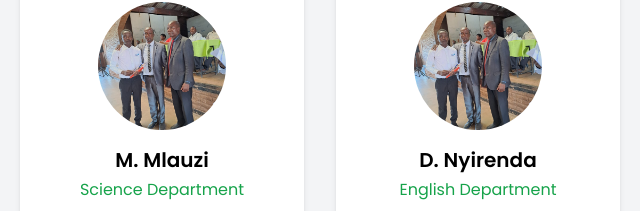
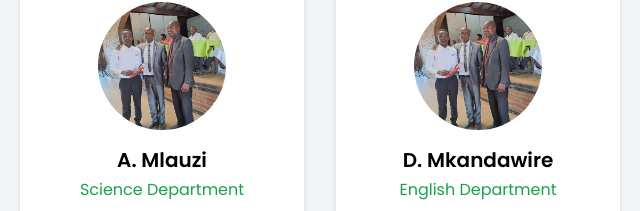
Before and after one commit to CALEBPHIRI7644/Chasss, a plain HTML site: page index.html in a window 1280 px wide. Shown: the part 3198-3409 px from the top of the page, 636-1276 px from the left. Drawn offline with nearby package versions, Linux system fonts and the light colour scheme.

Commit message:
Update index.html

```diff
--- a/index.html
+++ b/index.html
@@ -212,14 +212,14 @@
 
                 <div class="bg-white p-6 rounded-lg shadow-md text-center">
                     <img src="headteacher.jpg" alt="Young history teacher engaging with students in a classroom discussion" class="w-32 h-32 mx-auto rounded-full mb-4 object-cover" />
-                    <h3 class="text-xl font-semibold mb-1">M. Mlauzi</h3>
+                    <h3 class="text-xl font-semibold mb-1">A. Mlauzi</h3>
                     <p class="text-green-600 mb-3">Science Department</p>
                     <p class="text-gray-600 text-sm">Focuses on world Sciences and civic education</p>
                 </div>
 
                 <div class="bg-white p-6 rounded-lg shadow-md text-center">
                     <img src="headteacher.jpg" alt="Senior English Literature professor holding classic books" class="w-32 h-32 mx-auto rounded-full mb-4 object-cover" />
-                    <h3 class="text-xl font-semibold mb-1">D. Nyirenda</h3>
+                    <h3 class="text-xl font-semibold mb-1">D. Mkandawire</h3>
                     <p class="text-green-600 mb-3">English Department</p>
                     <p class="text-gray-600 text-sm">Expert in contemporary literature and creative writing</p>
                 </div>
```
